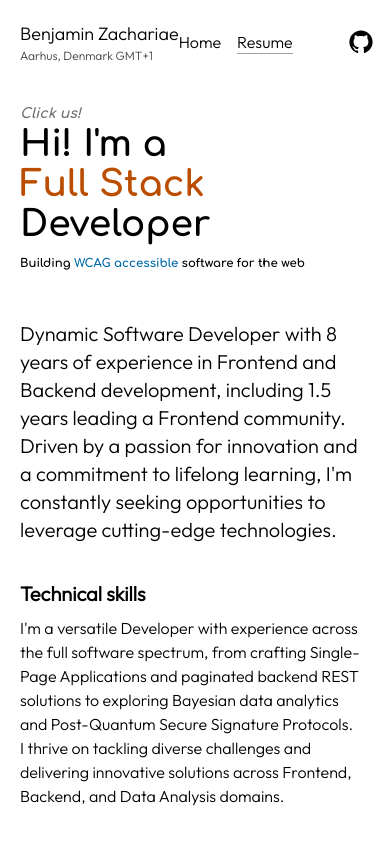
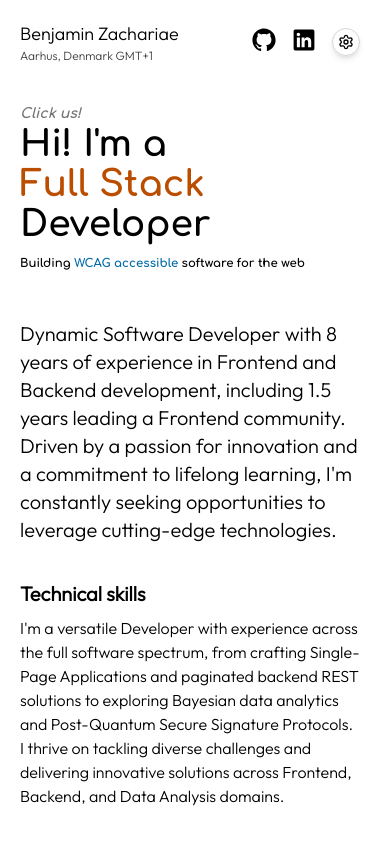
Before and after one commit to arcuo/cw-chat-bot, a Next.js app: page /resume in a window 390 px wide. Built offline with nearby package versions, Linux system fonts and the light colour scheme.

Commit message:
mobile responsive home

```diff
--- a/app/globals.css
+++ b/app/globals.css
@@ -28,7 +28,6 @@ html body[data-scroll-locked] {
 }
 
 /* Handle on hover */
-/* biome-ignore lint/nursery/noUnknownPseudoClass: <explanation> */
 ::-webkit-scrollbar-thumb:hover {
 	background: rgba(0, 0, 0, 0.3);
 }
@@ -73,7 +72,6 @@ body {
 	--outer: hsla(0, 0%, 100%, 1);
 	--inner: rgb(252, 241, 224);
 	background: var(--outer);
-	/* biome-ignore lint/nursery/noDuplicateProperties: <explanation> */
 	background: linear-gradient(
 		var(--degrees),
 		var(--outer) 0%,
@@ -99,7 +97,6 @@ body {
 	--outer: hsla(0, 0%, 100%, 1);
 	--inner: rgb(253, 242, 216);
 	background: var(--outer);
-	/* biome-ignore lint/nursery/noDuplicateProperties: <explanation> */
 	background: linear-gradient(
 		var(--degrees),
 		var(--inner) 24%,
--- a/components/ui/button.tsx
+++ b/components/ui/button.tsx
@@ -51,8 +51,8 @@ const ButtonStyle = ({
 			whileHover={{ scale: 1.02 }}
 			whileTap={{
 				scale: 0.98,
-				backgroundColor:
-					"color-mix(in oklab, var(--color-neutral-50) 10%, transparent)",
+				// backgroundColor:
+				// 	"color-mix(in oklab, var(--color-neutral-50) 10%, transparent)",
 			}}
 		>
 			{children}
--- a/components/ui/cardAccordion.tsx
+++ b/components/ui/cardAccordion.tsx
@@ -1,5 +1,5 @@
 import { Accordion } from "./accordion";
-import { useState, useLayoutEffect } from "react";
+import { useState, useLayoutEffect, type JSX } from "react";
 
 export function CardAccordion<T>(props: {
 	max?: number;
--- /dev/null
+++ b/components/ui/floatingMenu.tsx
@@ -0,0 +1,105 @@
+"use client";
+
+import type React from "react";
+import { useState } from "react";
+import { motion, AnimatePresence } from "motion/react";
+import { Button, LinkButton } from "@/components/ui/button";
+import { Menu } from "lucide-react";
+import { cn } from "@/lib/utils";
+
+type Option = {
+	label: string;
+	href: string;
+	Icon?: React.ReactNode;
+};
+
+type FloatingActionMenuProps<Options extends Option[] = Option[]> = {
+	options: Options;
+	className?: string;
+	selected: Options[number]["label"];
+};
+
+const FloatingActionMenu = ({
+	options,
+	className,
+	selected,
+}: FloatingActionMenuProps) => {
+	const [isOpen, setIsOpen] = useState(false);
+
+	const toggleMenu = () => {
+		setIsOpen(!isOpen);
+	};
+
+	const selectedOption = options.find((option) => option.label === selected);
+
+	return (
+		<div className={cn("", className)}>
+			<Button onClick={toggleMenu} className="rounded-full p-[5px]">
+				<motion.div
+					animate={{ rotate: isOpen ? 45 : 0 }}
+					transition={{
+						duration: 0.3,
+						ease: "easeInOut",
+						type: "spring",
+						stiffness: 300,
+						damping: 20,
+					}}
+				>
+					<AnimatePresence initial={false} mode="wait">
+						<motion.div
+							key={selectedOption?.href}
+							initial={{ opacity: 0, filter: "blur(10px)" }}
+							animate={{ opacity: 1, filter: "blur(0px)" }}
+							exit={{ opacity: 0, filter: "blur(10px)" }}
+						>
+							{selectedOption?.Icon ?? <Menu className="size-4" />}
+						</motion.div>
+					</AnimatePresence>
+				</motion.div>
+			</Button>
+
+			<AnimatePresence>
+				{isOpen && (
+					<motion.div
+						initial={{ opacity: 0, x: 10, y: 10, filter: "blur(10px)" }}
+						animate={{ opacity: 1, x: 0, y: 0, filter: "blur(0px)" }}
+						exit={{ opacity: 0, x: 10, y: 10, filter: "blur(10px)" }}
+						transition={{
+							duration: 0.2,
+							type: "spring",
+							stiffness: 300,
+							damping: 20,
+						}}
+						className="absolute top-10 right-0 z-10 mb-2"
+					>
+						<div className="z-10 flex flex-col items-end gap-2">
+							{options.map((option, index) => (
+								<motion.div
+									key={index}
+									initial={{ opacity: 0, x: 20 }}
+									animate={{ opacity: 1, x: 0 }}
+									exit={{ opacity: 0, x: 20 }}
+									transition={{
+										duration: 0.3,
+										delay: index * 0.05,
+									}}
+								>
+									<LinkButton
+										href={option.href}
+										onClick={toggleMenu}
+										className="flex items-center gap-2 rounded-xl bg-white"
+									>
+										{option.Icon}
+										<span>{option.label}</span>
+									</LinkButton>
+								</motion.div>
+							))}
+						</div>
+					</motion.div>
+				)}
+			</AnimatePresence>
+		</div>
+	);
+};
+
+export default FloatingActionMenu;
--- a/components/ui/header.tsx
+++ b/components/ui/header.tsx
@@ -5,6 +5,10 @@ import { cn } from "@/lib/utils";
 import { GitHubLogoIcon, LinkedInLogoIcon } from "@radix-ui/react-icons";
 import Link from "next/link";
 import { usePathname } from "next/navigation";
+import { Button } from "./button";
+import { FileImage, Home, House, LogOut, Settings, User } from "lucide-react";
+import * as Dropdown from "@radix-ui/react-dropdown-menu";
+import FloatingActionMenu from "./floatingMenu";
 
 const container: Variants = {
 	hidden: {},
@@ -51,6 +55,7 @@ const NavLink = ({
 };
 
 export function Header() {
+	const pathname = usePathname();
 	return (
 		<motion.header
 			id="header"
@@ -68,11 +73,14 @@ export function Header() {
 				</motion.span>
 			</Item>
 
-			<motion.div className="flex gap-4 justify-self-end " variants={item}>
-				<NavLink href="/home">Home</NavLink>
-				<NavLink href="/resume" className="mr-10">
-					Resume
-				</NavLink>
+			<motion.div className="flex gap-4 justify-self-end" variants={item}>
+				<div className="hidden sm:contents">
+					<NavLink href="/home">Home</NavLink>
+					<NavLink href="/resume" className="mr-10">
+						Resume
+					</NavLink>
+				</div>
+
 				<a href="https://github.com/arcuo" target="_blank" rel="noreferrer">
 					<GitHubLogoIcon aria-label="Github/arcuo" className="size-6" />
 				</a>
@@ -86,6 +94,24 @@ export function Header() {
 						className="size-6"
 					/>
 				</a>
+				<div className="contents sm:hidden">
+					<FloatingActionMenu
+						selected={pathname === "/home" ? "Home" : pathname.includes("/resume") ? "Resume" : "Account"}
+						className="relative"
+						options={[
+							{
+								label: "Home",
+								Icon: <House className="size-4" />,
+								href: "/home",
+							},
+							{
+								label: "Resume",
+								Icon: <Settings className="size-4" />,
+								href: "/resume",
+							},
+						]}
+					/>
+				</div>
 			</motion.div>
 		</motion.header>
 	);
--- a/components/views/home.tsx
+++ b/components/views/home.tsx
@@ -17,6 +17,7 @@ export const Home = ({
 }: { premadeResumes: Awaited<ReturnType<typeof getBaseResumes>> }) => {
 	const scroll1Ref = useRef<ComponentRef<typeof ScrollingWord>>(null);
 	return (
+		<div className="grid grid-cols-[auto_300px] gap-10 max-lg:grid-cols-1">
 			<Main className="flex flex-col gap-8">
 				<LayoutGroup>
 					<h1
@@ -35,7 +36,13 @@ export const Home = ({
 							<ScrollingWord
 								ref={scroll1Ref}
 								active
-							words={["Software", "Frontend", "DevEx", "Senior", "Full Stack"]}
+								words={[
+									"Software",
+									"Frontend",
+									"DevEx",
+									"Senior",
+									"Full Stack",
+								]}
 							/>{" "}
 							<motion.span layout>Developer</motion.span>
 							<span className="-top-5 -left-2 absolute ml-2 text-neutral-500 text-sm italic">
@@ -52,8 +59,8 @@ export const Home = ({
 				<div className="flex w-[min(800px,100%)] flex-col gap-4">
 					<p>
 						I may have gotten a little carried away and built a resume generator
-					to tailor one specifically for you! Tell me what you're looking for in
-					a developer, and let's make some magic happen. Sorry{" "}
+						to tailor one specifically for you! Tell me what you're looking for
+						in a developer, and let's make some magic happen. Sorry{" "}
 						<span className="text-amber-900">(not sorry)</span> for going
 						overboard!
 					</p>
@@ -66,7 +73,7 @@ export const Home = ({
 						Don't want to write something? Checkout these premade resumes. Hover
 						over the resume to see the prompt.
 					</p>
-				<div className="flex justify-start gap-2">
+					<div className="flex flex-wrap justify-start gap-2">
 						{premadeResumes.map(({ hash, title, prompt }) => (
 							<Tooltip
 								key={hash}
@@ -91,5 +98,6 @@ export const Home = ({
 					</LinkButton>
 				</div>
 			</Main>
+		</div>
 	);
 };
```
Also changed, not shown: package.json (+48 -48 lines), 1 other file (tests, documents, lock files or other folders). Lines whose indentation alone changed are shown as unchanged.
